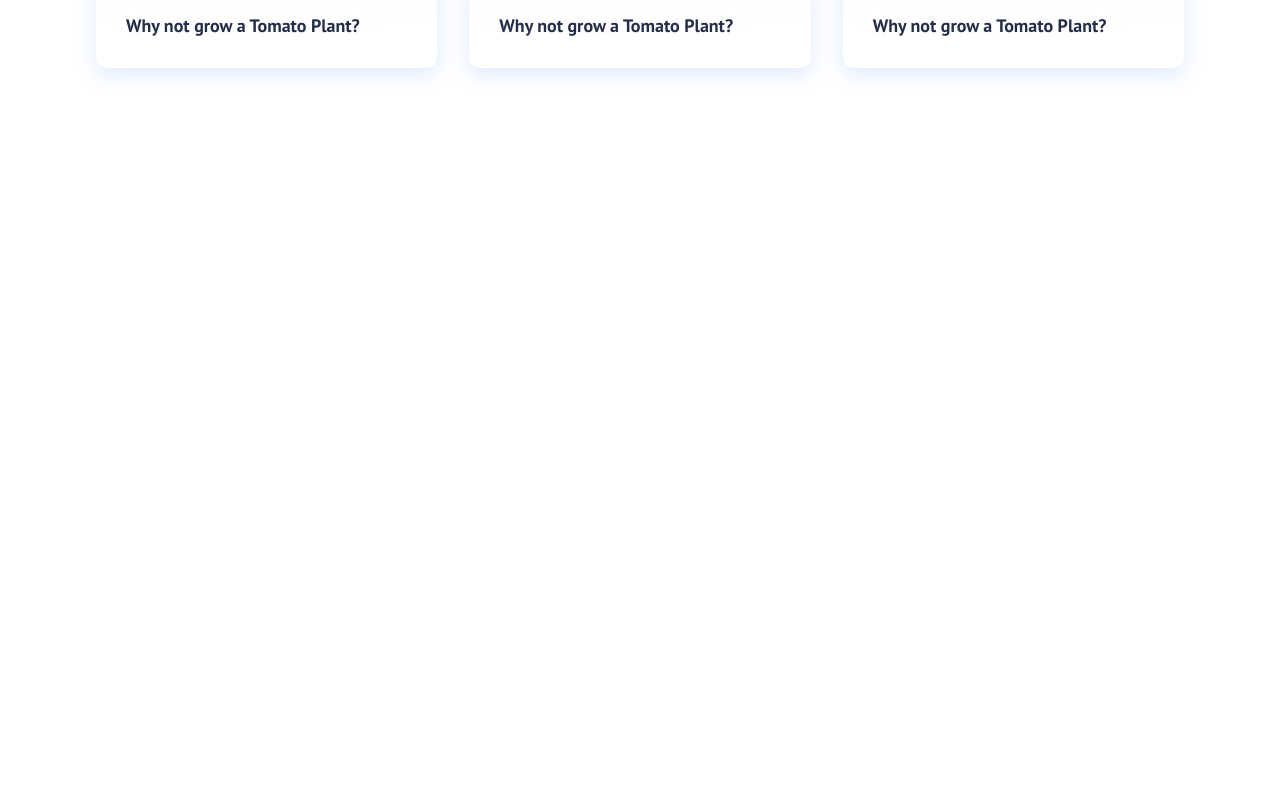
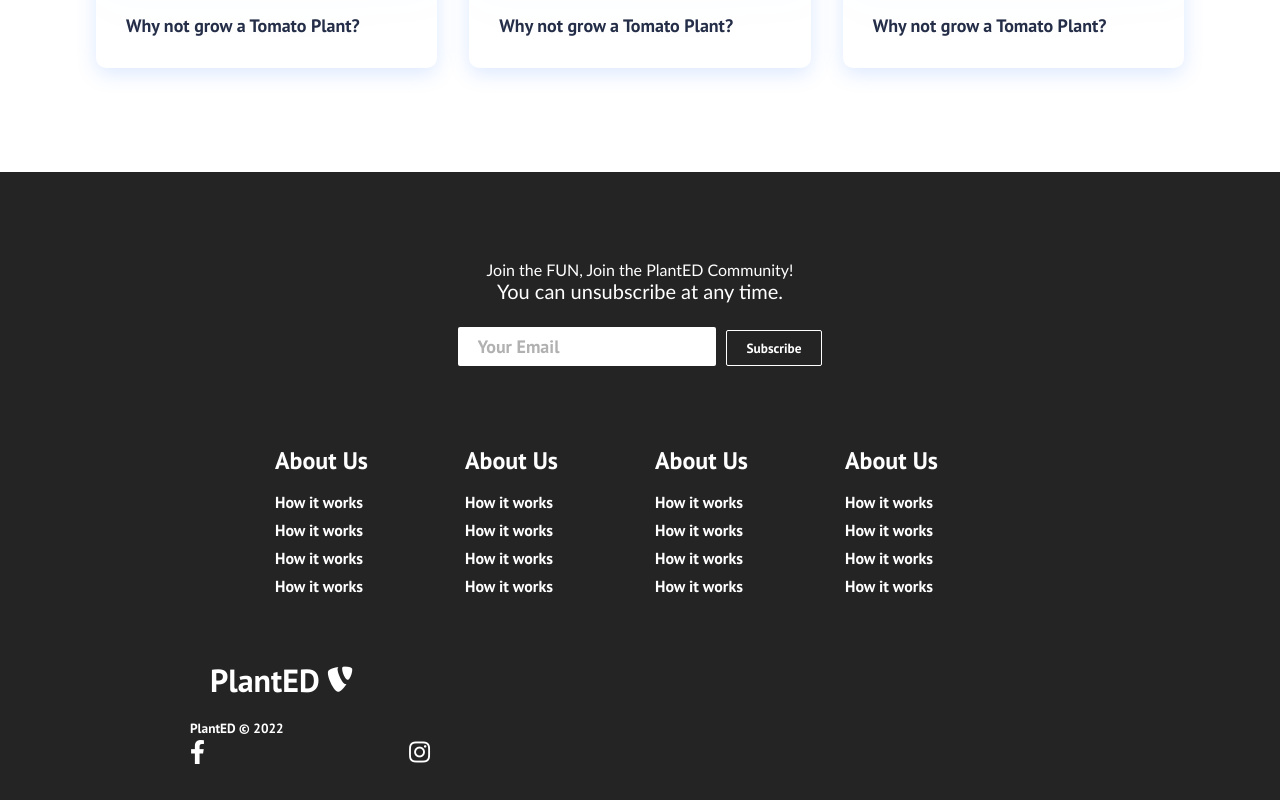
Before and after one commit to a-majumdar/sdp, a React (Create React App) app in the folder software/: page / in a window 1280 px wide. Shown: the part 1690-2490 px from the top of the page. Before the commit the page ends 1862 px from the top, so only its background shows below. Built offline with nearby package versions, Linux system fonts and the light colour scheme.

Commit message:
Started Adding Footer 2/2/22

```diff
--- a/software/src/App.js
+++ b/software/src/App.js
@@ -3,6 +3,7 @@
 import Navbar from "./components/organisms/Navbar";
 import { BrowserRouter as Router, Route, Switch } from "react-router-dom";
 import Home from "./screens/Home";
+import SignUp from "./screens/SignUp";
 
 function App() {
   return (
@@ -11,6 +12,7 @@
         <Navbar></Navbar>
         <Switch>
           <Route path="/" exact component={Home} />
+          <Route path="/sign-up" exact component={SignUp} />
         </Switch>
       </Router>
     </>
--- /dev/null
+++ b/software/src/components/organisms/Footer.css
@@ -0,0 +1,158 @@
+.footer-container {
+  background-color: #242424;
+  padding: 4rem 0 2rem 0;
+  display: flex;
+  flex-direction: column;
+  justify-content: center;
+  align-items: center;
+}
+
+.footer-subscription {
+  display: flex;
+  flex-direction: column;
+  justify-content: center;
+  align-items: center;
+  text-align: center;
+  margin-bottom: 24px;
+  padding: 24px;
+  color: white;
+}
+
+.footer-subscription > p {
+  font-family: "Trebuchet MS", "Lucida Sans Unicode", "Lucida Grande",
+    "Lucida Sans", Arial, sans-serif;
+}
+
+.footer-subscription-heading {
+  margin-bottom: 24px;
+  font-size: 24px;
+}
+
+.footer-subscription-text {
+  margin-bottom: 24px;
+  font-size: 20px;
+}
+.footer-input {
+  padding: 8px 20px;
+  border-radius: 2px;
+  margin-right: 10px;
+  outline: none;
+  border: none;
+  font-size: 18px;
+  margin-bottom: 16px;
+  border: 1px solif #fff;
+}
+
+.footer-links {
+  width: 100%;
+  max-width: 1000px;
+  display: flex;
+  justify-content: center;
+}
+
+.footer-link-wrapper {
+  display: flex;
+}
+
+.footer-link-items {
+  display: flex;
+  flex-direction: column;
+  align-items: flex-start;
+  margin: 15px;
+  text-align: left;
+  width: 160px;
+  box-sizing: border-box;
+}
+
+.footer-link-items h2 {
+  margin-bottom: 16px;
+}
+
+.footer-link-items > h2 {
+  color: #fff;
+}
+
+.footer-link-items a {
+  color: white;
+  text-decoration: none;
+  margin-bottom: 8px;
+}
+
+.footer-link-items a:hover {
+  color: #e9e9e9;
+  transition: 0.3s ease-out;
+}
+
+.footer-email-form h2 {
+  margin-bottom: 32px;
+}
+
+.footer-input::placeholder {
+  color: #b1b1b1;
+}
+
+/* Social Icons */
+.social-icon-link {
+  color: #fff;
+  font-size: 24px;
+}
+
+.social-media {
+  max-width: 1000px;
+  width: 100%;
+}
+
+.social-media-wrap {
+  display: flex;
+  justify-content: space-between;
+  align-items: center;
+  width: 90%;
+  max-width: 1000px;
+  margin: 40px auto 0 auto;
+}
+
+.social-icons {
+  display: flex;
+  justify-content: space-between;
+  align-items: center;
+  width: 240px;
+}
+
+.social-logo {
+  color: #fff;
+  justify-self: start;
+  margin-left: 20px;
+  cursor: pointer;
+  text-decoration: none;
+  font-size: 2rem;
+  display: flex;
+  align-items: center;
+  margin-bottom: 16px;
+}
+
+.website-rights {
+  color: #fff;
+  margin-bottom: 16px;
+}
+
+@media screen and (max-width: 820px) {
+  .footer-links {
+    padding-top: 2rem;
+  }
+
+  .footer-input {
+    width: 100%;
+  }
+
+  .btn {
+    width: 100%;
+  }
+
+  .footer-link-wrapper {
+    flex-direction: column;
+  }
+
+  .social-media-wrap {
+    flex-direction: column;
+  }
+}
--- /dev/null
+++ b/software/src/components/organisms/Footer.js
@@ -0,0 +1,92 @@
+import React from "react";
+import { Link } from "react-router-dom";
+import { Button } from "../atoms/Button";
+import "../organisms/Footer.css";
+
+function Footer() {
+  return (
+    <div className="footer-container">
+      <section className="footer-subscription">
+        <p className="footer-subscriptiom-heading">
+          Join the FUN, Join the PlantED Community!
+        </p>
+        <p className="footer-subscription-text">
+          You can unsubscribe at any time.
+        </p>
+        <div className="input-areas">
+          <form>
+            <input
+              type="email"
+              name="email"
+              placeholder="Your Email"
+              className="footer-input"
+            />
+            <Button buttonStyle="btn--outline">Subscribe</Button>
+          </form>
+        </div>
+      </section>
+      <div className="footer-links">
+        <div className="footer-links-wraper">
+          <div className="footer-link-items">
+            <h2>About Us</h2>
+            <Link>How it works</Link>
+            <Link>How it works</Link>
+            <Link>How it works</Link>
+            <Link>How it works</Link>
+          </div>
+        </div>
+        <div className="footer-link-items">
+          <h2>About Us</h2>
+          <Link>How it works</Link>
+          <Link>How it works</Link>
+          <Link>How it works</Link>
+          <Link>How it works</Link>
+        </div>
+        <div className="footer-link-items">
+          <h2>About Us</h2>
+          <Link>How it works</Link>
+          <Link>How it works</Link>
+          <Link>How it works</Link>
+          <Link>How it works</Link>
+        </div>
+        <div className="footer-link-items">
+          <h2>About Us</h2>
+          <Link>How it works</Link>
+          <Link>How it works</Link>
+          <Link>How it works</Link>
+          <Link>How it works</Link>
+        </div>
+      </div>
+      <section className="social-media">
+        <div className="social-media-wrap">
+          <div className="footer-logo">
+            <Link to="/" className="social-logo">
+              PlantED <i className="fab fa-typo3"></i>
+            </Link>
+            <small className="website-rights">PlantED © 2022</small>
+            <div className="social-icons">
+              <Link
+                className="social-icon-link facebook"
+                to="/"
+                target="_blank"
+                aria-label="Facebook"
+              >
+                <i className="fab fa-facebook-f"></i>
+              </Link>
+              <Link
+                className="social-icon-link instagram"
+                to="/"
+                target="_blank"
+                aria-label="Instagram"
+              >
+                <i className="fab fa-instagram"></i>
+              </Link>
+            </div>
+          </div>
+        </div>
+      </section>
+    </div>
+  );
+}
+
+export default Footer;
--- a/software/src/components/organisms/Navbar.css
+++ b/software/src/components/organisms/Navbar.css
@@ -68,7 +68,7 @@
 }
 
 .fa-bars {
-  color: #fff;
+  color: rgb(0, 0, 0);
 }
 
 .nav-links-mobile {
@@ -77,6 +77,7 @@
 
 .menu-icon {
   display: none;
+  color: black;
 }
 
 @media screen and (max-width: 960px) {
@@ -135,7 +136,7 @@
   }
 
   .fa-times {
-    color: #fff;
+    color: black;
     font-size: 2rem;
   }
 
--- a/software/src/screens/Home.js
+++ b/software/src/screens/Home.js
@@ -1,6 +1,7 @@
 import React from "react";
 import "../App.css";
 import Cards from "../components/organisms/Cards";
+import Footer from "../components/organisms/Footer";
 import HeroSection from "../components/organisms/HeroSection";
 
 function Home() {
@@ -8,6 +9,7 @@
     <>
       <HeroSection></HeroSection>
       <Cards />
+      <Footer />
     </>
   );
 }
--- a/software/src/screens/SignUp.js
+++ b/software/src/screens/SignUp.js
@@ -0,0 +1,6 @@
+import React from "react";
+import "../App.css";
+
+export default function SignUp() {
+  return <h1 className="SignUp">Sign Up</h1>;
+}
```
